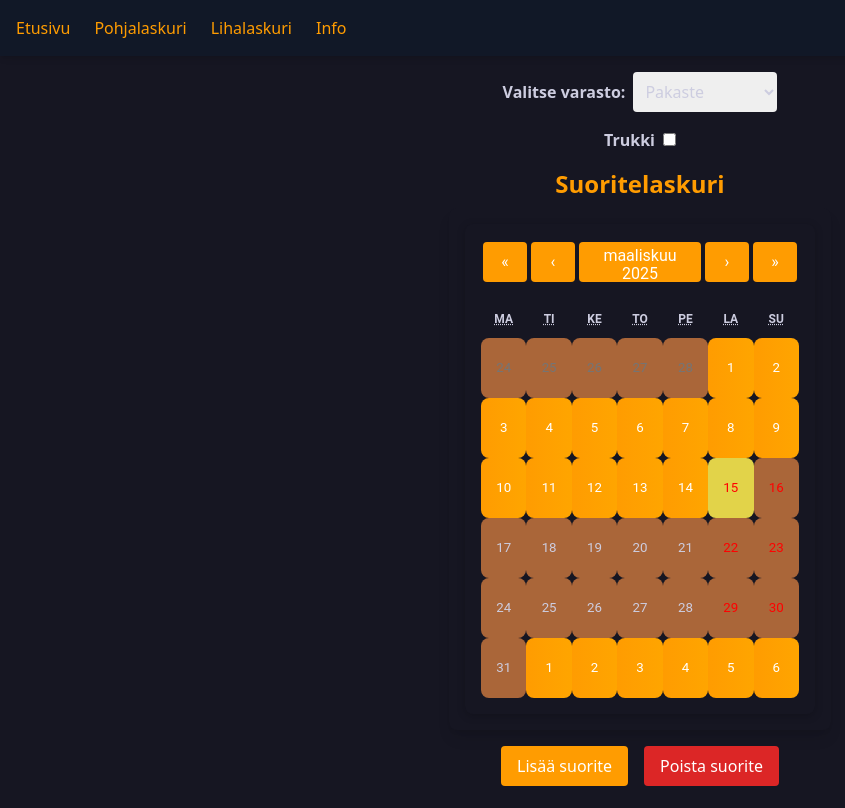
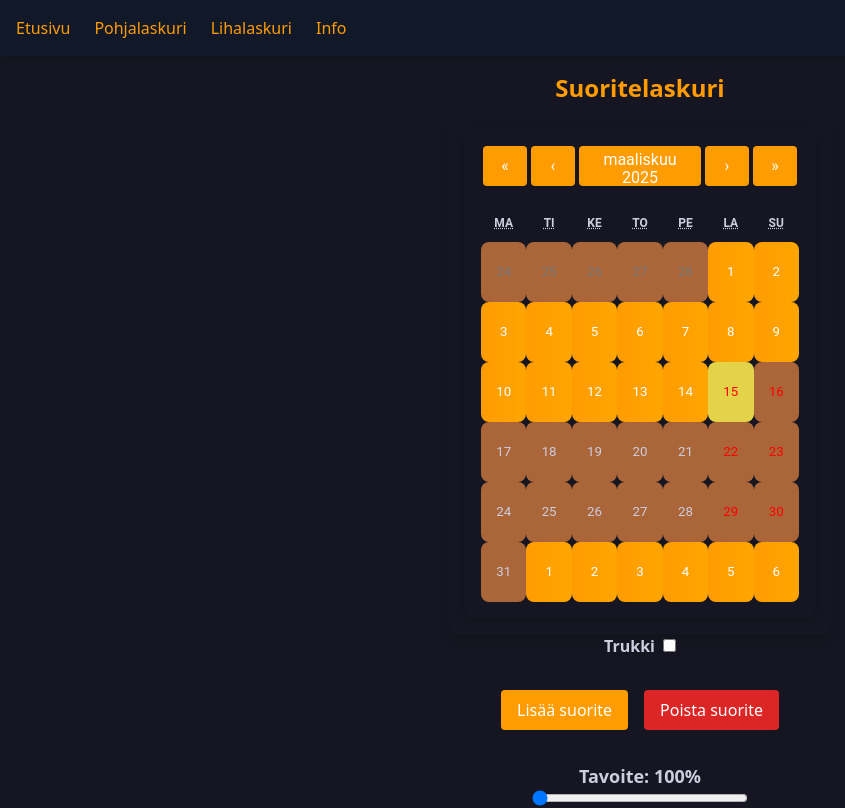
Before and after one commit to ramzorrr/polku, a React (Vite) app: page / in a window 1280 px wide. Shown: the top 808 px of the page, without its empty margins (0-845 px from the left). Built offline with nearby package versions, Linux system fonts and the light colour scheme.

Commit message:
removed the select warehouse option, because the rates are universal in all warehouses

```diff
--- a/src/App.tsx
+++ b/src/App.tsx
@@ -21,7 +21,6 @@ const App = () => {
   const [autoShift, setAutoShift] = useState<'morning' | 'evening' | 'night'>('morning');
   const [showChangelogPopup, setShowChangelogPopup] = useState(false);
   const [isEditing, setIsEditing] = useState(false);
-  const [warehouse, setWarehouse] = useState<string>('pakaste'); // default to "pakaste"
   const [defaultTrukki, setDefaultTrukki] = useState(false);
 
 
@@ -131,21 +130,8 @@ const App = () => {
     localStorage.setItem('defaultTrukki', newValue.toString());
   };
 
-  useEffect(() => {
-    localforage.getItem<string>('warehouse').then((value) => {
-      if (value) {
-        setWarehouse(value);
-      }
-    });
-  }, []);
 
-  const handleWarehouseChange = (e: React.ChangeEvent<HTMLSelectElement>) => {
-    const selected = e.target.value;
-    setWarehouse(selected);
-    localforage.setItem('warehouse', selected).catch(err =>
-      console.error('Error saving warehouse:', err)
-    );
-  };
+
 
   // Changelog popup: check if user has seen it.
   useEffect(() => {
@@ -299,24 +285,6 @@ const App = () => {
 
   return (
     <div className="bg-primary min-h-screen text-gray-100 flex flex-col items-center p-4">
-      {/* Warehouse selection dropdown */}
-      <div className="mb-4">
-        <label className="mr-2 font-semibold">Valitse varasto:</label>
-        <select value={warehouse} onChange={handleWarehouseChange} className="p-2 rounded">
-          <option value="pakaste">Pakaste</option>
-          <option value="kv1">KV1 (ei tietoja)</option>
-          <option value="kv2">KV2 (ei tietoja)</option>
-        </select>
-      </div>
-
-      <div className="mb-4">
-        <label className="mr-2 font-semibold">Trukki</label>
-        <input
-          type="checkbox"
-          checked={defaultTrukki}
-          onChange={handleTrukkiToggle}
-        />
-      </div>
       <h2 className="text-secondary text-2xl font-bold mb-2">Suoritelaskuri</h2>
 
       {/* Calendar – All dates are now clickable */}
@@ -368,6 +336,16 @@ const App = () => {
           }}
         />
       </div>
+
+      <div className="mb-4">
+        <label className="mr-2 font-semibold">Trukki</label>
+        <input
+          type="checkbox"
+          checked={defaultTrukki}
+          onChange={handleTrukkiToggle}
+        />
+      </div>
+
       <div className="flex space-x-4 mt-4">
         <button onClick={handleAddSuorite} className="bg-secondary text-white px-4 py-2 rounded">
           Lisää suorite
@@ -398,7 +376,7 @@ const App = () => {
         </div>
       )}
 
-      <Tavoite data={data} period={period} selectedDate={date} warehouse={warehouse} />
+      <Tavoite data={data} period={period} selectedDate={date}  />
 
       {showModal && (
         <PerformanceModal
--- a/src/Tavoite.tsx
+++ b/src/Tavoite.tsx
@@ -12,10 +12,9 @@ interface TavoiteProps {
   data: { [key: string]: DailyData };
   period: string;
   selectedDate: Date;
-  warehouse: string;
 }
 
-const Tavoite: React.FC<TavoiteProps> = ({ data, period, selectedDate, warehouse }) => {
+const Tavoite: React.FC<TavoiteProps> = ({ data, period, selectedDate, }) => {
   const [goal, setGoal] = useState(100);
   const [savedGoal, setSavedGoal] = useState<number | null>(null);
   const [message, setMessage] = useState<string | null>(null);
@@ -140,7 +139,7 @@ const Tavoite: React.FC<TavoiteProps> = ({ data, period, selectedDate, warehouse
             <p className="text-2xl font-bold">{remainingDataNormal.totalInputHours} h</p>
             <h3 className="text-xl font-semibold mt-4">Maksettu suoritteesta</h3>
             <p className="text-xl font-bold">
-            {remainingDataNormal.totalInputHours}h x {performanceToEuro(Number(remainingDataNormal.currentAveragePercentage), warehouse)} €/h = {(Number(remainingDataNormal.totalInputHours) * performanceToEuro(Number(remainingDataNormal.currentAveragePercentage), warehouse)).toFixed(2)} €
+            {remainingDataNormal.totalInputHours}h x {performanceToEuro(Number(remainingDataNormal.currentAveragePercentage))} €/h = {(Number(remainingDataNormal.totalInputHours) * performanceToEuro(Number(remainingDataNormal.currentAveragePercentage))).toFixed(2)} €
             </p>
           </div>
           {(!periodCompleted || sharedMissingDays === 1) && (
@@ -170,7 +169,7 @@ const Tavoite: React.FC<TavoiteProps> = ({ data, period, selectedDate, warehouse
             <p className="text-2xl font-bold">{remainingDataForklift.totalInputHours} h</p>
             <h3 className="text-xl font-semibold mt-4">Maksettu suoritteesta</h3>
             <p className="text-xl font-bold">
-              {remainingDataForklift.totalInputHours}h x {forkliftPerformanceToEuro(Number(remainingDataForklift.currentAveragePercentage), warehouse)} €/h = {(Number(remainingDataForklift.totalInputHours) * forkliftPerformanceToEuro(Number(remainingDataForklift.currentAveragePercentage), warehouse)).toFixed(2)} €
+              {remainingDataForklift.totalInputHours}h x {forkliftPerformanceToEuro(Number(remainingDataForklift.currentAveragePercentage),)} €/h = {(Number(remainingDataForklift.totalInputHours) * forkliftPerformanceToEuro(Number(remainingDataForklift.currentAveragePercentage))).toFixed(2)} €
             </p>
           </div>
           {!periodCompleted && (
--- a/src/utils.ts
+++ b/src/utils.ts
@@ -50,13 +50,10 @@ export const effectiveHours = (
   }
 };
 
-export const performanceToEuro = (percentage: number, warehouse: string = "pakaste"): number => {
-  if (warehouse !== "pakaste") {
-    // For KV1/KV2, return 0 (or a placeholder value) until rates are added.
-    return 0;
-  }
-
-
+/**
+ * Converts performance percentage to €/h for normal mode.
+ */
+export const performanceToEuro = (percentage: number): number => {
   const performanceRates: { [key: number]: number } = {
     150: 7.07,
     149: 7.02,
@@ -117,20 +114,14 @@ export const performanceToEuro = (percentage: number, warehouse: string = "pakas
     94: 0.0,
   };
 
-  // Round the given percentage.
   const rounded = Math.round(percentage);
-  // Return the corresponding €/h or a fallback within the valid range.
   return performanceRates[rounded] ?? performanceRates[Math.max(94, Math.min(150, rounded))];
 };
 
-// forkliftPerformanceToEuro.ts (or place in utils.ts)
-
-export const forkliftPerformanceToEuro = (percentage: number, warehouse: string = "pakaste"): number => {
-  if (warehouse !== "pakaste") {
-    return 0;
-  }
-
-
+/**
+ * Converts performance percentage to €/h for forklift mode.
+ */
+export const forkliftPerformanceToEuro = (percentage: number): number => {
   const forkliftRates: { [key: number]: number } = {
     150: 7.46,
     149: 7.38,
@@ -190,9 +181,7 @@ export const forkliftPerformanceToEuro = (percentage: number, warehouse: string
     95: 0.23,
   };
 
-  // Round the given percentage to the nearest integer.
   const rounded = Math.round(percentage);
-  // Return the corresponding €/h or a fallback within the valid range.
   return forkliftRates[rounded] ?? forkliftRates[Math.max(95, Math.min(150, rounded))];
 };
 
```
